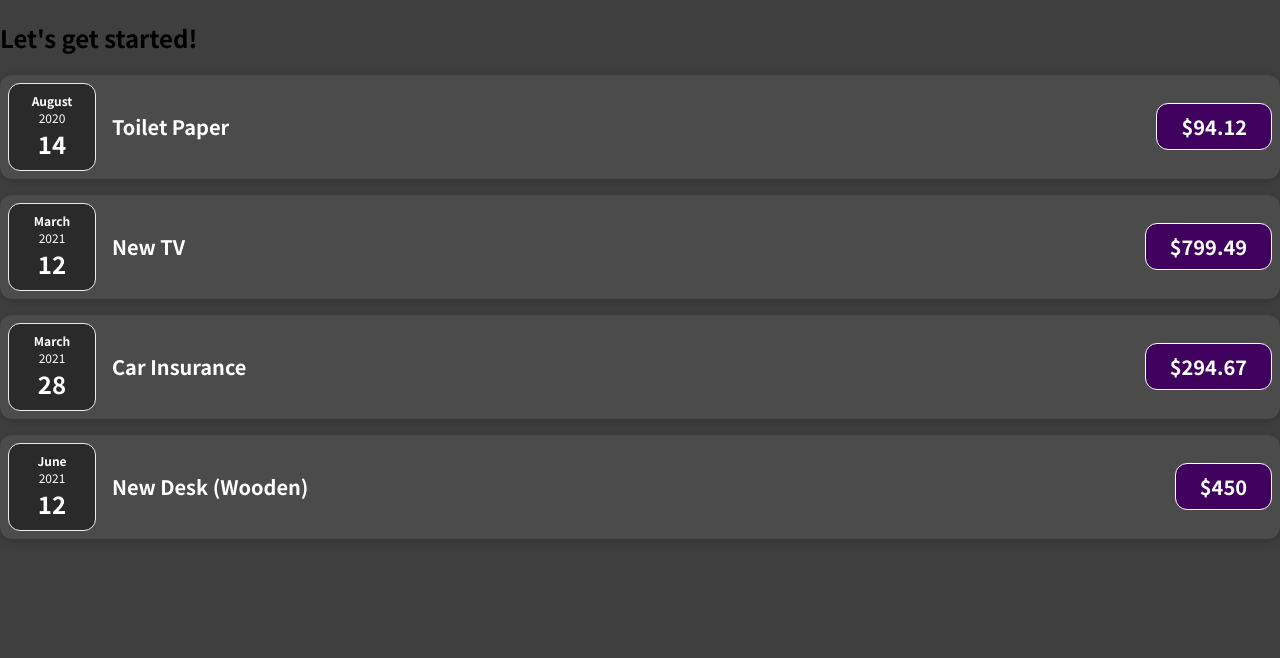
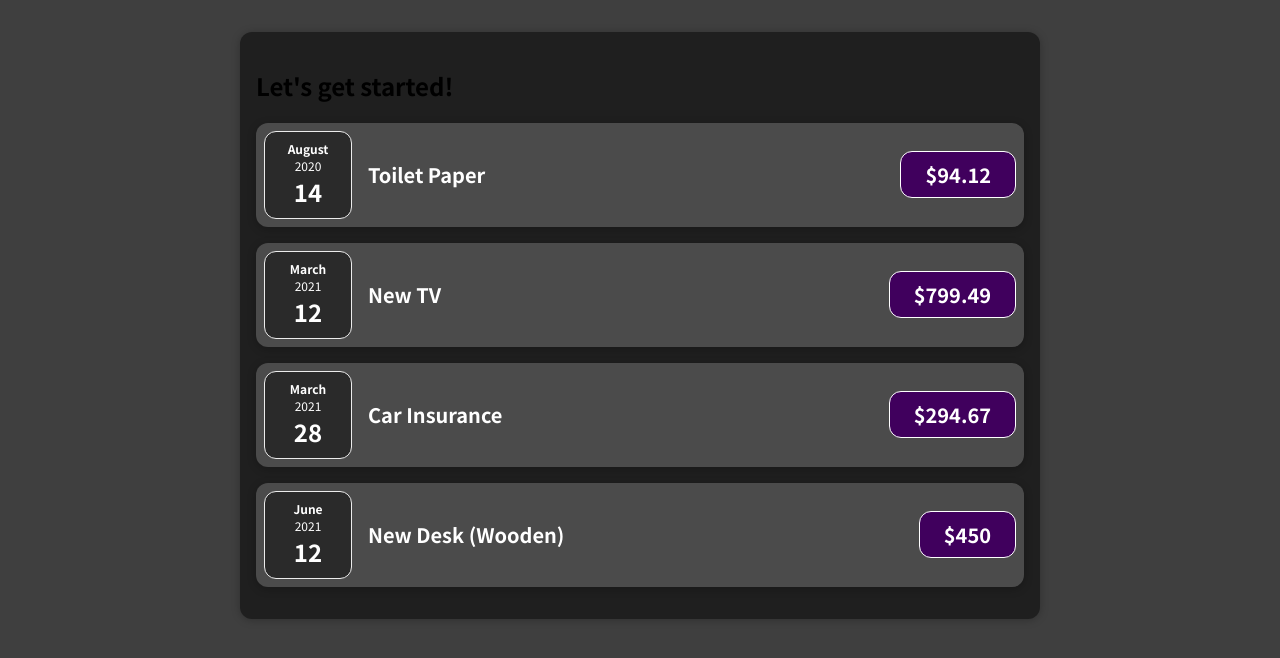
Before and after one commit to aryzk29/learnreact, a JavaScript app: page / in a window 1280 px wide. Shown: the top 658 px of the page. Built offline with nearby package versions, Linux system fonts and the light colour scheme.

Commit message:
made the app.js leaner

```diff
--- a/src/App.js
+++ b/src/App.js
@@ -1,4 +1,4 @@
-import ExpenseItem from "./components/ExpenseItem";
+import Expenses from "./components/Expenses";
 
 function App() {
   const expenses = [
@@ -25,11 +25,7 @@ function App() {
 
   return (
     <div>
-      <h2>Let's get started!</h2>
-      <ExpenseItem title={expenses[0].title} amount={expenses[0].amount} date={expenses[0].date}></ExpenseItem>
-      <ExpenseItem title={expenses[1].title} amount={expenses[1].amount} date={expenses[1].date}></ExpenseItem>
-      <ExpenseItem title={expenses[2].title} amount={expenses[2].amount} date={expenses[2].date}></ExpenseItem>
-      <ExpenseItem title={expenses[3].title} amount={expenses[3].amount} date={expenses[3].date}></ExpenseItem>
+      <Expenses expenseItem={expenses}></Expenses>
     </div>
   );
 }
--- /dev/null
+++ b/src/components/Expenses.css
@@ -0,0 +1,9 @@
+.expenses {
+    padding: 1rem;
+    background-color: rgb(31, 31, 31);
+    margin: 2rem auto;
+    width: 50rem;
+    max-width: 95%;
+    border-radius: 12px;
+    box-shadow: 0 1px 8px rgba(0, 0, 0, 0.25);
+  }
--- /dev/null
+++ b/src/components/Expenses.js
@@ -0,0 +1,17 @@
+import ExpenseItem from './ExpenseItem'
+import './Expenses.css'
+
+function Expenses(props) {
+    return (
+        <div className='expenses'>
+            <h2>Let's get started!</h2>
+            <ExpenseItem title={props.expenseItem[0].title} amount={props.expenseItem[0].amount} date={props.expenseItem[0].date}></ExpenseItem>
+            <ExpenseItem title={props.expenseItem[1].title} amount={props.expenseItem[1].amount} date={props.expenseItem[1].date}></ExpenseItem>
+            <ExpenseItem title={props.expenseItem[2].title} amount={props.expenseItem[2].amount} date={props.expenseItem[2].date}></ExpenseItem>
+            <ExpenseItem title={props.expenseItem[3].title} amount={props.expenseItem[3].amount} date={props.expenseItem[3].date}></ExpenseItem>
+        </div>
+
+    )
+}
+
+export default Expenses
```
Also changed, not shown: 1 other file (tests, documents, lock files or other folders).
